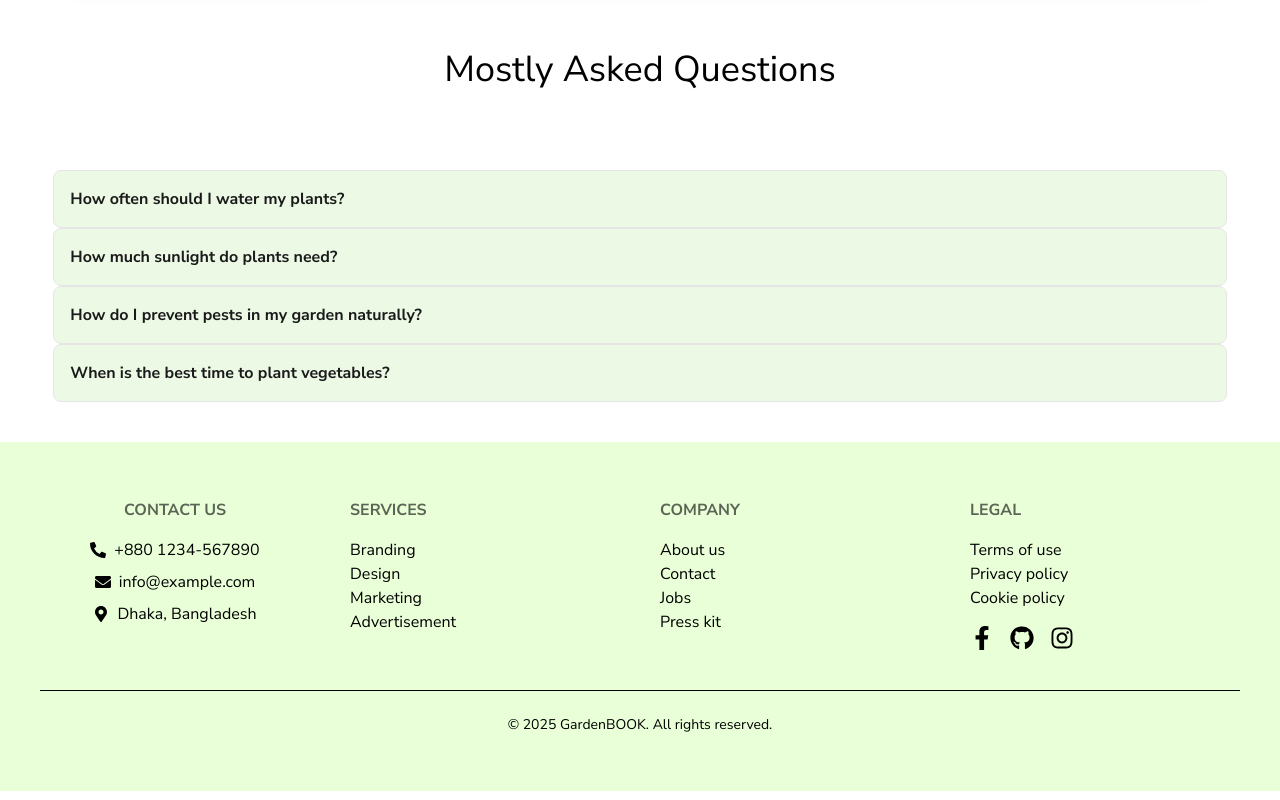
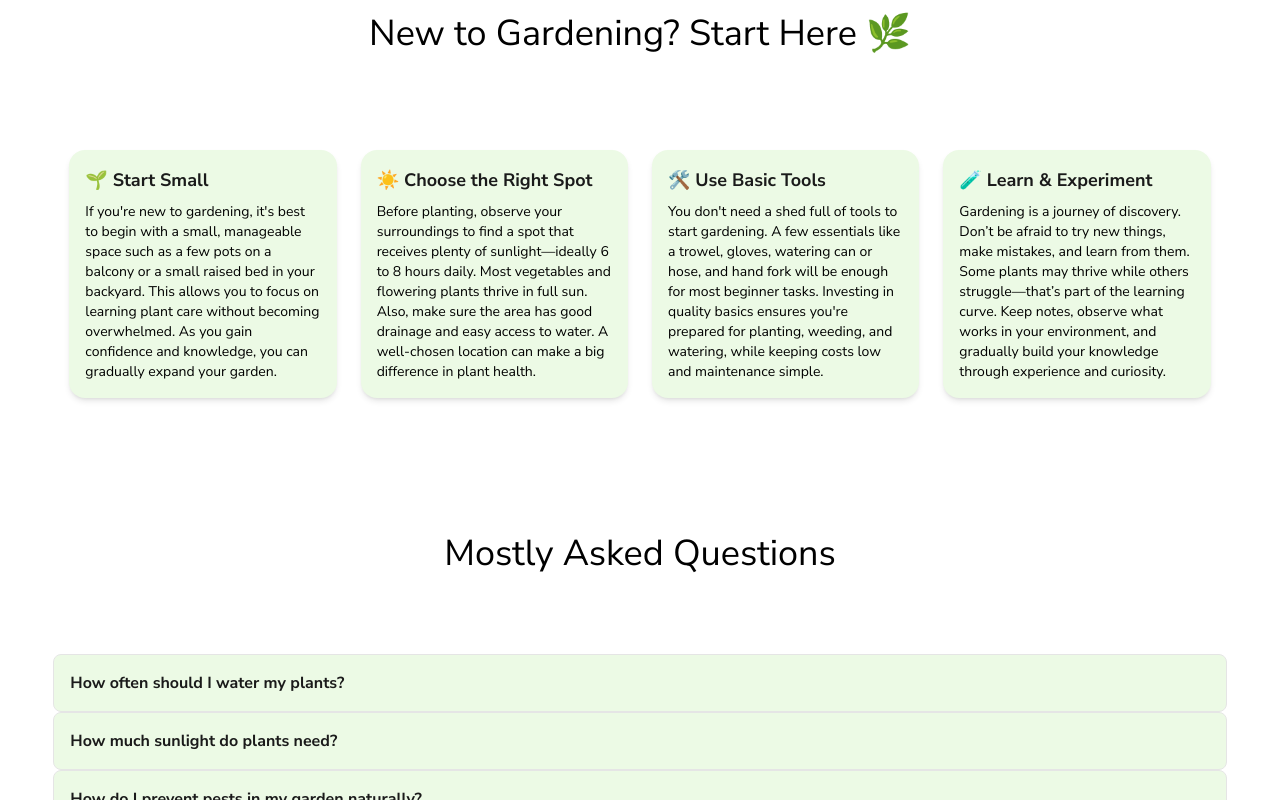
Before and after one commit to j-ami-l/GardenBOOK, a React (Vite) app: page / in a window 1280 px wide. Shown: the part 1220-2020 px from the top of the page. Built offline with nearby package versions, Linux system fonts and the light colour scheme; no server answers.

Commit message:
added simple tricks add home

```diff
--- a/src/Components/Footer/Footer.jsx
+++ b/src/Components/Footer/Footer.jsx
@@ -3,7 +3,7 @@ import { FaFacebookF,FaGithub, FaTwitter, FaInstagram, FaPhoneAlt, FaEnvelope, F
 
 const Footer = () => {
   return (
-    <footer className="bg-secondary text-accent-content px-10 py-14">
+    <footer className="bg-secondary text-accent-content px-10 py-14 mt-30">
       <div className="grid sm:grid-cols-2 lg:grid-cols-4 gap-10">
         <div className='flex flex-col md:items-center'>
           <h6 className="footer-title mb-4 ">Contact Us</h6>
--- /dev/null
+++ b/src/Components/GeneralTips.jsx
@@ -0,0 +1,39 @@
+import React from 'react';
+
+const GeneralTips = () => {
+    return (
+        <div className='my-30'>
+            <h1 className="text-2xl md:text-4xl text-accent-content text-center my-20">
+                New to Gardening? Start Here 🌿
+            </h1>
+            <div className="grid grid-cols-1 md:grid-cols-2 lg:grid-cols-4 gap-6 p-4">
+                <div className="bg-secondary-content shadow-md hover:shadow-lg rounded-2xl p-4 transition-transform duration-300 transform hover:scale-105">
+                    <h3 className="text-lg font-semibold mb-2">🌱 Start Small</h3>
+                    <p className="text-sm text-accent-content">
+                        If you're new to gardening, it's best to begin with a small, manageable space such as a few pots on a balcony or a small raised bed in your backyard. This allows you to focus on learning plant care without becoming overwhelmed. As you gain confidence and knowledge, you can gradually expand your garden.
+                    </p>
+                </div>
+                <div className="bg-secondary-content shadow-md hover:shadow-lg rounded-2xl p-4 transition-transform duration-300 transform hover:scale-105">
+                    <h3 className="text-lg font-semibold mb-2">☀️ Choose the Right Spot</h3>
+                    <p className="text-sm text-accent-content">
+                        Before planting, observe your surroundings to find a spot that receives plenty of sunlight—ideally 6 to 8 hours daily. Most vegetables and flowering plants thrive in full sun. Also, make sure the area has good drainage and easy access to water. A well-chosen location can make a big difference in plant health.
+                    </p>
+                </div>
+                <div className="bg-secondary-content shadow-md hover:shadow-lg rounded-2xl p-4 transition-transform duration-300 transform hover:scale-105">
+                    <h3 className="text-lg font-semibold mb-2">🛠️ Use Basic Tools</h3>
+                    <p className="text-sm text-accent-content">
+                        You don't need a shed full of tools to start gardening. A few essentials like a trowel, gloves, watering can or hose, and hand fork will be enough for most beginner tasks. Investing in quality basics ensures you're prepared for planting, weeding, and watering, while keeping costs low and maintenance simple.
+                    </p>
+                </div>
+                <div className="bg-secondary-content shadow-md hover:shadow-lg rounded-2xl p-4 transition-transform duration-300 transform hover:scale-105">
+                    <h3 className="text-lg font-semibold mb-2">🧪 Learn & Experiment</h3>
+                    <p className="text-sm text-accent-content">
+                        Gardening is a journey of discovery. Don’t be afraid to try new things, make mistakes, and learn from them. Some plants may thrive while others struggle—that’s part of the learning curve. Keep notes, observe what works in your environment, and gradually build your knowledge through experience and curiosity.
+                    </p>
+                </div>
+            </div>
+        </div>
+    );
+};
+
+export default GeneralTips;
--- a/src/Components/MostlyAsked.jsx
+++ b/src/Components/MostlyAsked.jsx
@@ -3,7 +3,7 @@ import React from 'react';
 const MostlyAsked = () => {
     return (
         <div>
-            <h1 className="text-2xl md:text-4xl text-accent-content text-center my-20">
+            <h1 className="text-2xl md:text-4xl text-accent-content text-center my-20 ">
                 Mostly Asked Questions
             </h1>
             <div className="collapse bg-secondary-content border-base-300 border ">
--- a/src/layouts/AddGardeners.jsx
+++ b/src/layouts/AddGardeners.jsx
@@ -2,6 +2,7 @@ import React, { use } from 'react';
 import { AuthContext } from '../Provider/Authprovider';
 
 const AddGardeners = () => {
+
 
     const HandleSubmit = e => {
         e.preventDefault();
--- a/src/layouts/ExploreGardeners.jsx
+++ b/src/layouts/ExploreGardeners.jsx
@@ -1,14 +1,15 @@
-import React, { useEffect, useState } from 'react';
+import React, { use, useEffect, useState } from 'react';
 import AddGardeners from './AddGardeners';
 import { AuthContext } from '../Provider/Authprovider';
 import GardenerCard from '../Components/GardenerCard';
 import Loading from '../Components/Loading';
+import { UserInfoContext } from '../Provider/UserInfoProvider';
 
 const ExploreGardeners = () => {
 
     const [gardeneres, setGardenres] = useState([])
 
-
+    const {userData} = use(UserInfoContext)
 
     useEffect(() => {
         fetch('https://garden-book-server-site-2.vercel.app/gardeners', {
@@ -34,7 +35,7 @@ const ExploreGardeners = () => {
                     gardeneres?.map(gardenere => <GardenerCard key={gardenere._id} gardenere={gardenere}></GardenerCard>)
                 }
             </div>
-
+            {userData?.role === "admin" && <AddGardeners></AddGardeners>}
         </div>
     );
 };
--- a/src/layouts/Home.jsx
+++ b/src/layouts/Home.jsx
@@ -4,6 +4,7 @@ import ActiveGardeners from '../Components/ActiveGardeners';
 import TrandingTips from '../Components/TrandingTips';
 import Example from '../Components/Example';
 import MostlyAsked from '../Components/MostlyAsked';
+import GeneralTips from '../Components/GeneralTips';
 
 const Home = () => {
     return (
@@ -16,6 +17,7 @@ const Home = () => {
                 <ActiveGardeners></ActiveGardeners>
             </div>
             <TrandingTips></TrandingTips>
+            <GeneralTips></GeneralTips>
             <MostlyAsked></MostlyAsked>
         </div>
     );
```
